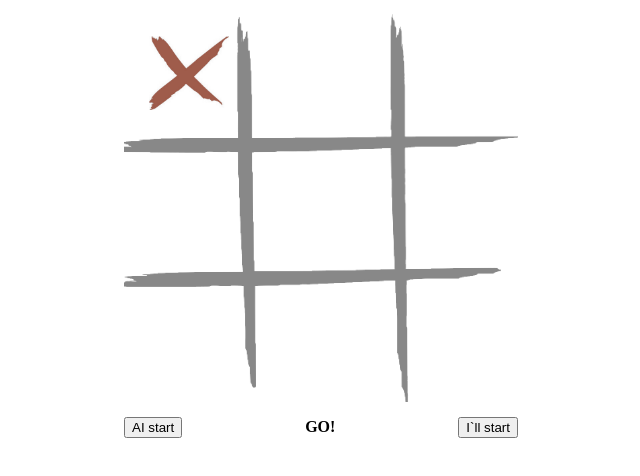
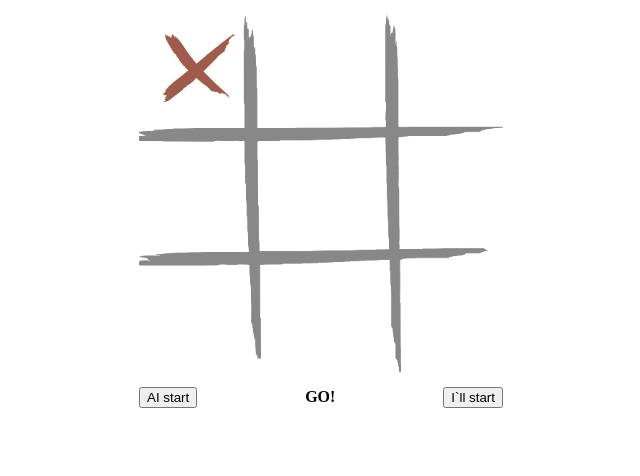
Before and after one commit to dmitriy-snitko/tic-tac-toe, a plain HTML site: page index.html in a window 1280 px wide. Both pictures are taken after a click on the button "AI start". Shown: the whole page, without its empty margins (319-959 px from the left). Drawn offline with Linux system fonts and the light colour scheme.

Commit message:
Update style.css

```diff
--- a/css/style.css
+++ b/css/style.css
@@ -1,7 +1,12 @@
+:root {
+  --cell-size: 120px;
+}
+
 body {
   display: flex;
   justify-content: center;
 }
+
 #game {
   display: grid;
   grid-template-columns: repeat(3, 1fr);
@@ -10,12 +15,11 @@ body {
 }
 
 #game div {
-  width: 130px;
-  height: 130px;
+  width: var(--cell-size);
+  height: var(--cell-size);
   display: flex;
   justify-content: center;
   align-items: center;
-  /* background: #fff; */
 }
 
 .menu-container {
@@ -25,7 +29,7 @@ body {
   align-items: center;
 }
 
-.isActive {
+.isActive:hover {
   cursor: pointer;
 }
 
@@ -41,6 +45,6 @@ img {
 }
 
 .moveImg {
-  width: 80px;
-  height: 80px;
+  width: 60%;
+  height: 60%;
 }
```
